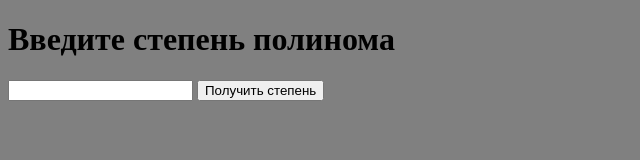
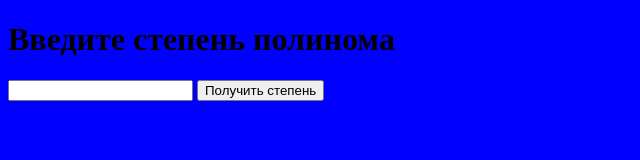
Before and after one commit to anton91375/course, a plain HTML site: page index.html in a window 1280 px wide. Shown: the whole page, without its empty margins (0-640 px from the left). Drawn offline with Linux system fonts and the light colour scheme.

Commit message:
Changed background

```diff
--- a/index.html
+++ b/index.html
@@ -12,7 +12,7 @@
 
 	</style>
 </head>
-<body style="background-color:gray;">
+<body style="background-color:blue;">
 
 	<div class="container">
 		<h1>Введите степень полинома</h1>
```
